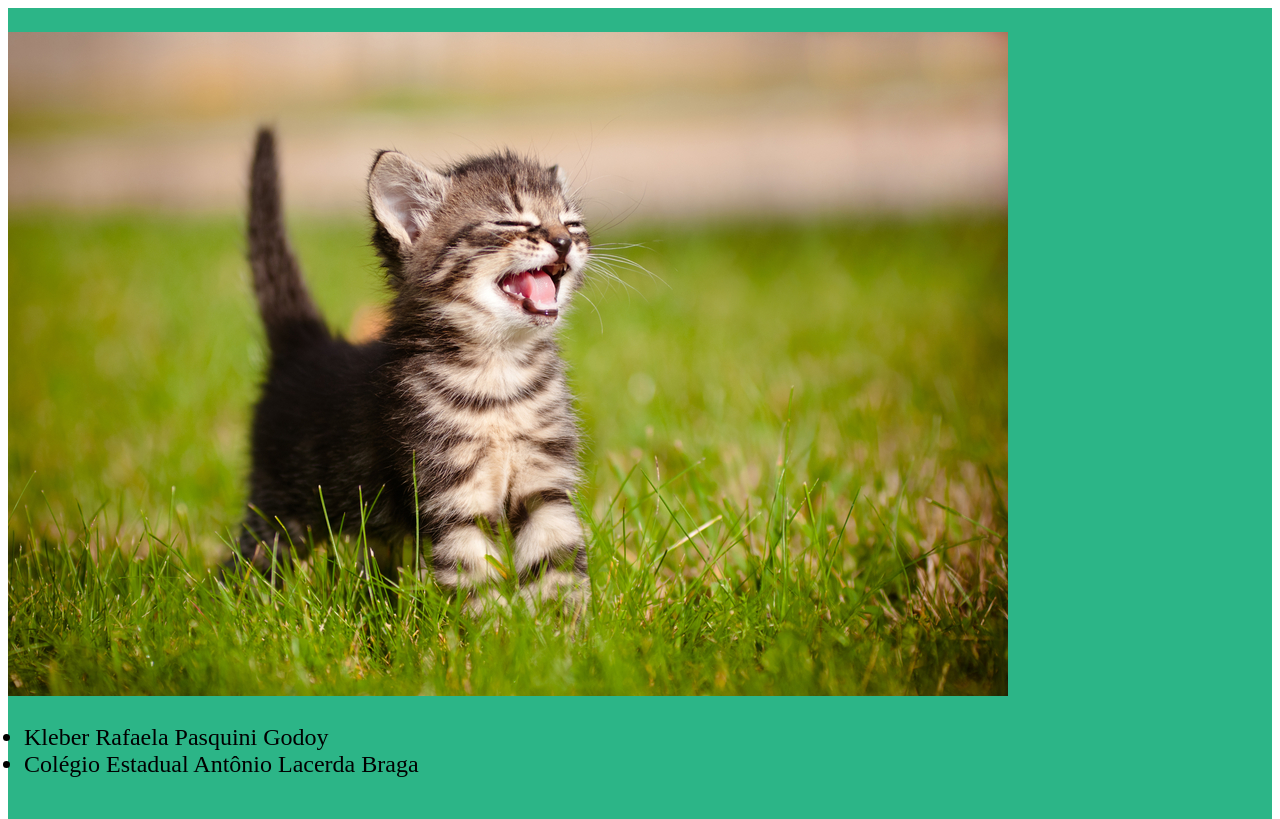
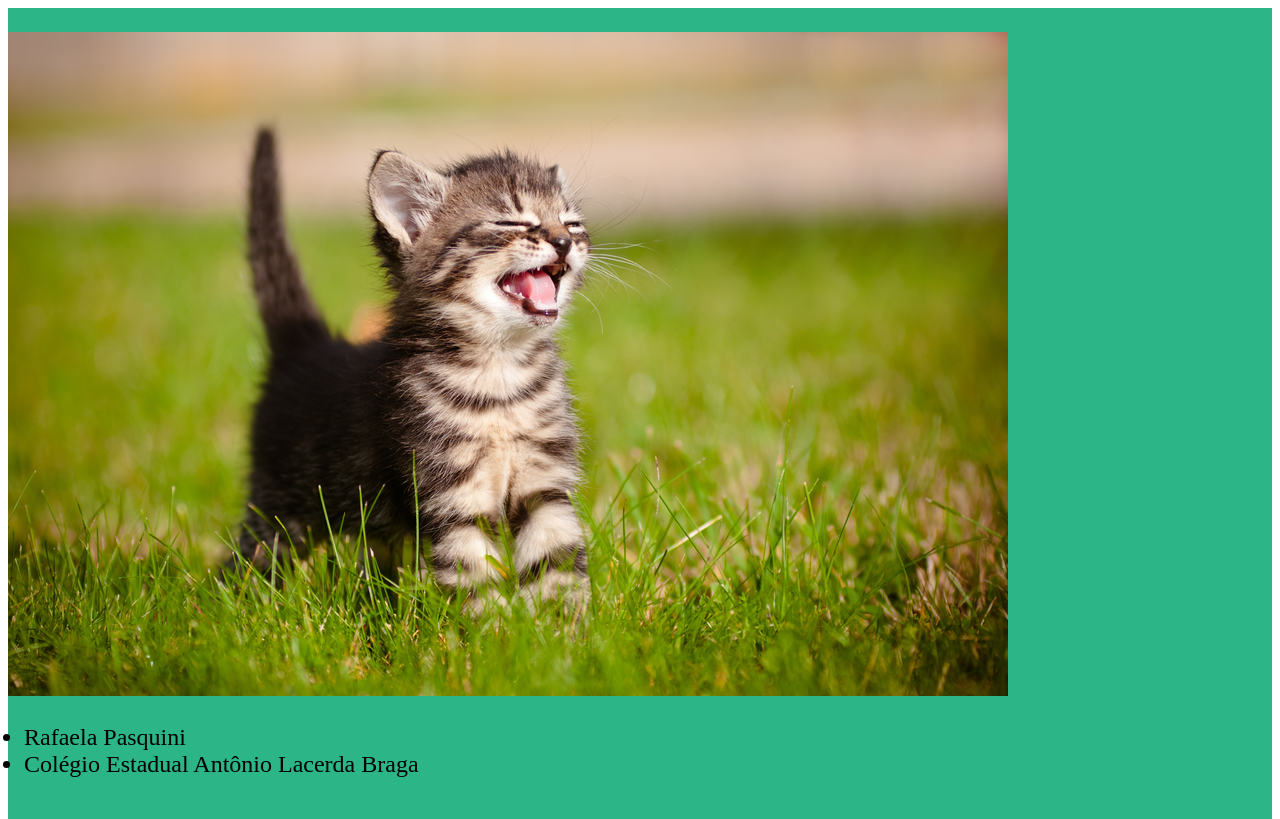
Before and after one commit to rafaelapasquini/linda, a plain HTML site: page index.html in a window 1280 px wide. Shown: the top 819 px of the page. Drawn offline with Linux system fonts and the light colour scheme; files whose address does not match are found by name.

Commit message:
Update index.html

```diff
--- a/index.html
+++ b/index.html
@@ -10,7 +10,7 @@
 <header class="cabeçalho">
 <img src="img/gatinho.jpg" alt="imagem alura">
     <ul class="cabeçalho-lista-item">
-<li>Kleber Rafaela Pasquini Godoy</li>
+<li>Rafaela Pasquini</li>
 <li>Colégio Estadual Antônio Lacerda Braga</li>
     </ul>
 <header>
```
